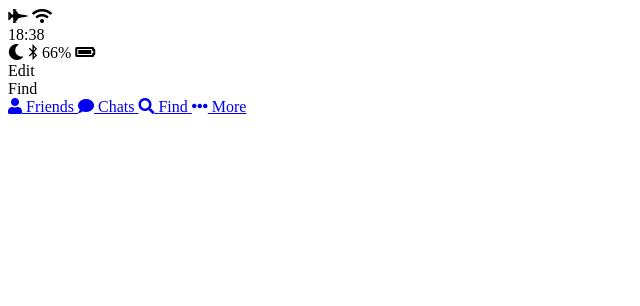
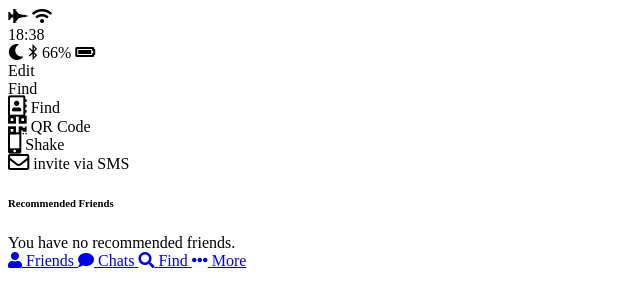
Before and after one commit to KIMNARIM/chats-is-done, a plain HTML site: page find.html in a window 1280 px wide. Shown: the whole page, without its empty margins (0-640 px from the left). Drawn offline with Linux system fonts and the light colour scheme.

Commit message:
Find is done!!

```diff
--- a/find.html
+++ b/find.html
@@ -41,6 +41,38 @@ href="https://use.fontawesome.com/releases/v5.5.0/css/all.css" integrity="sha384
 
 </header>
 
+
+<main class="find">
+  <section class="find__options"><!--첫번째 섹션-->
+    <div class="find__option">
+      <i class="far fa-address-book fa-lg"></i>
+      <span class="find__option-title">Find</span>
+    </div>
+    <div class="find__option">
+      <i class="fas fa-qrcode fa-lg"></i>
+      <span class="find__option-title">QR Code</span>
+    </div>
+  <div class="find__option">
+    <i class="fas fa-mobile-alt fa-lg">  </i>
+    <span class="find__option-title">Shake</span>
+    </div>
+    <div class="find__option">
+      <i class="far fa-envelope fa-lg"></i>
+      <span class="find__option-title">invite via SMS</span>
+    </div>
+  </section>
+
+  <section class="find__recommended"><!--두번째 섹션-->
+    <header>
+      <h6 class="Recommended__title">Recommended Friends</h6>
+    </header>
+    <div class="recommended__none">
+      <span class="recommended__text">You have no recommended friends.</span>
+    </div>
+  </section>
+</main>
+
+
 <nav class="tav-bar">
   <a href="index.html" class="tab-bar_tab">
     <i class="fa fa-user"></i>
```
